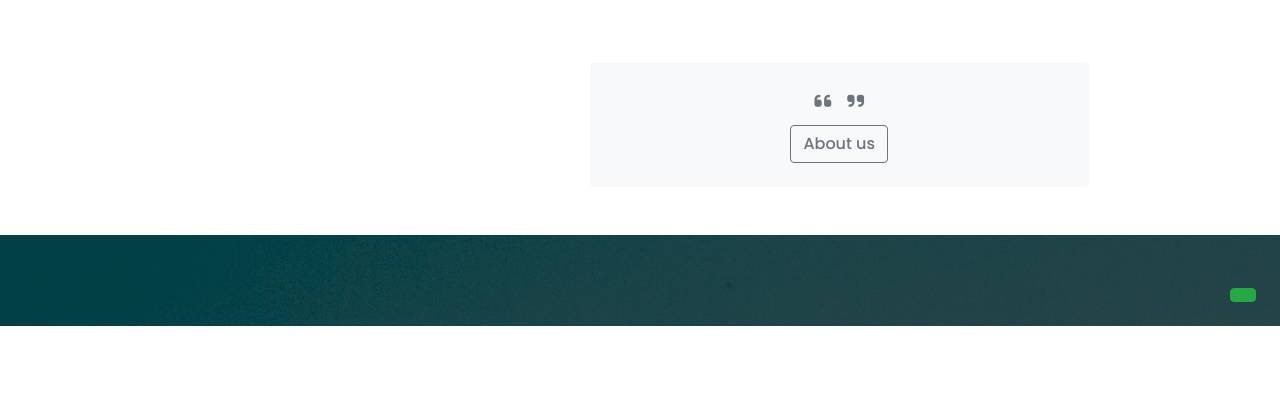
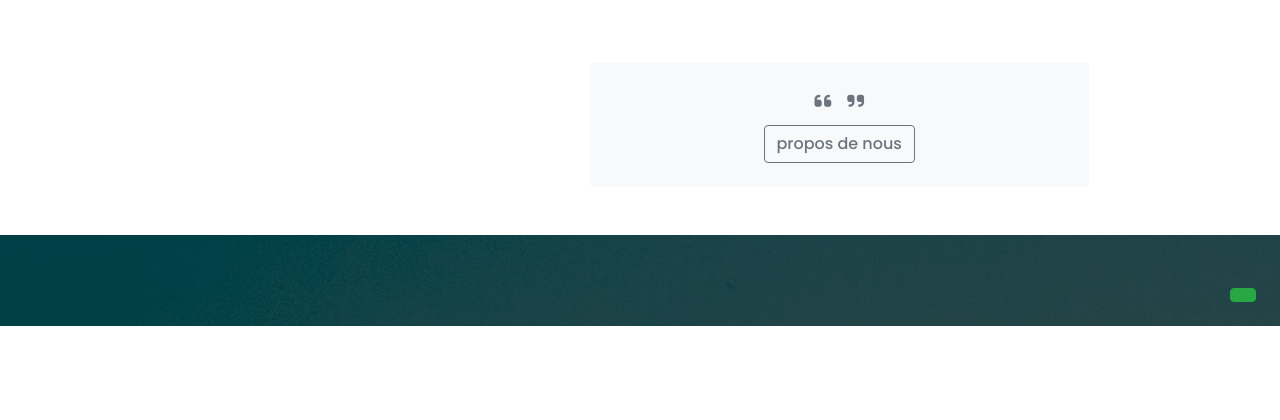
Before and after one commit to khouilid/Noble_shipping, a PHP site: page /index.php?lg=franch in a window 1280 px wide. Shown: the part 921-1341 px from the top of the page. Run offline with PHP 8.4, Linux system fonts and the light colour scheme; some libraries are stand-ins or nearby versions.

Commit message:
some conditionn

```diff
--- a/php/franch.php
+++ b/php/franch.php
@@ -4,9 +4,9 @@ $index_elements = array(
 
 
 
-    'nav_1' => 'Home',
-    'nav_2' => 'About us',
-    'nav_3' => 'Contact us',
+    'nav_1' => 'Accueil',
+    'nav_2' => 'propos de nous',
+    'nav_3' => 'contactez-nous',
 
     'title_1' => '',
     'para_1' => '',
--- a/php/wish_lang.php
+++ b/php/wish_lang.php
@@ -1,8 +1,10 @@
 <?php
 session_start();
+// in this code we change langage that user want , we get what he want from url and push it into session
 if(!empty($_GET['lg'])){
   $_SESSION['lg'] = $_GET['lg'];
 }
+// and here check if sesssion have something if  it is we include the right content
 if(!empty($_SESSION['lg'])){
 
   require_once "php/". $_SESSION['lg'] .".php";
```
Also changed, not shown: php/send_the_mail.php (+7 -2 lines).
